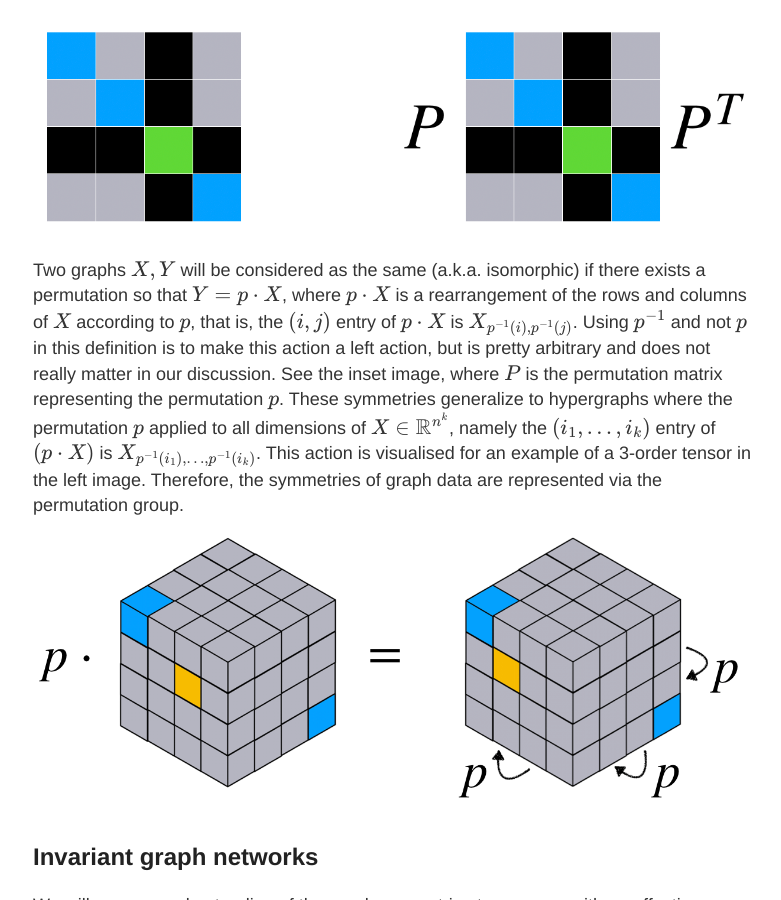
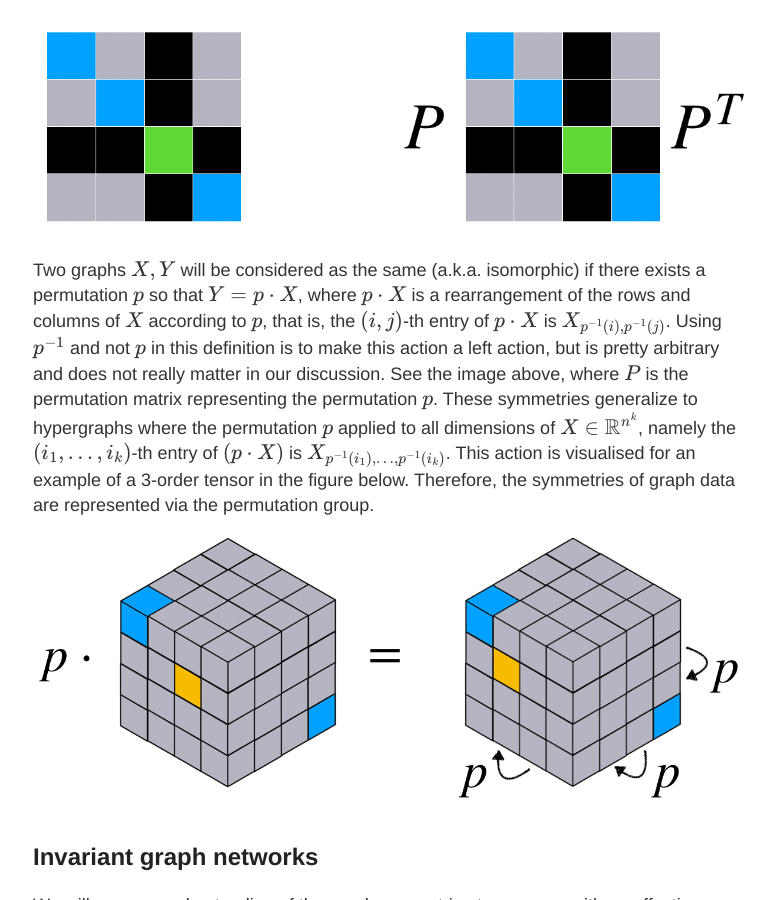
Before and after one commit to ylipman/ylipman.github.io, a Jekyll site: the page built from _posts/2019-7-17-An-introduction-to-Invariant-Graph-Networks.md, in a window 1280 px wide and 900 px high, scrolled down 5657 px. Shown: the whole window, without its empty margins (247-1028 px from the left). Built offline with Jekyll 4.4.1, drawn with Linux system fonts in a browser that asks for light colours; our own code applies the rules of GitHub Pages for plain Markdown files; formulas are drawn with MathJax 3; some of the changed text lies outside the part shown.

Commit message:
Update 2019-7-17-An-introduction-to-Invariant-Graph-Networks.md

```diff
--- a/_posts/2019-7-17-An-introduction-to-Invariant-Graph-Networks.md
+++ b/_posts/2019-7-17-An-introduction-to-Invariant-Graph-Networks.md
@@ -38,7 +38,7 @@
 ![Image](https://ylipman.github.io/images/2019-7-17/image064.png)
 
 
-A natural generalization of a graph is a hypergraph where information is attached not only to single elements and pairs of elements but also 3-tuples, 4-tuples, or in general k-tuples. We represent such data using $X\in\mathbb{R}^{n^k}$, and each entry $X_{i_1,i_2,\ldots,i_k}$ represents the information of the corresponding k-tuple of elements.  The images depict a simple graph and its tensor representation (matrix, top row) and a hypergraph of order 3 and its representing tensor (bottom row).
+A natural generalization of a graph is a hypergraph where information is attached not only to single elements and pairs of elements but also 3-tuples, 4-tuples, or in general k-tuples. We represent such data using $X\in\mathbb{R}^{n^k}$, and each entry $X_{i_1,i_2,\ldots,i_k}$ represents the information of the corresponding k-tuple of elements.  The figure above depicts a simple graph and its tensor representation (matrix). The figure below depicts a hypergraph of order 3 and its representing tensor.
 ![Image](https://ylipman.github.io/images/2019-7-17/image074.png)
 
 
@@ -47,7 +47,7 @@
 Transformations that do “not change” the input data will be called symmetries. Translations are symmetries of images, but different kind of data, such as graphs may exhibit other symmetries. Note that in the representations of graphs introduced above, one can choose a different ordering of the set of nodes which affect the resulting tensor representation $X$.
 ![Image](https://ylipman.github.io/images/2019-7-17/image081.png)
 
-Two graphs $X,Y$ will be considered as the same (a.k.a. isomorphic) if there exists a permutation  so that $Y=p\cdot X$, where $p\cdot X$ is a rearrangement of the rows and columns of $X$ according to $p$, that is, the $(i,j)$ entry of $p \cdot X$ is $X_{p^{-1}(i),p^{-1}(j)}$.  Using $p^{-1}$ and not $p$ in this definition is to make this action a left action, but is pretty arbitrary and does not really matter in our discussion. See the inset image, where $P$ is the permutation matrix representing the permutation $p$. These symmetries generalize to hypergraphs where the permutation $p$ applied to all dimensions of $X\in\mathbb{R}^{n^k}$, namely the $(i_1,\ldots,i_k)$ entry of $(p\cdot X)$ is $X_{p^{-1}(i_1),\ldots,p^{-1}(i_k)}$. This action is visualised for an example of a 3-order tensor in the left image. Therefore, the symmetries of graph data are represented via the permutation group.
+Two graphs $X,Y$ will be considered as the same (a.k.a. isomorphic) if there exists a permutation $p$ so that $Y=p\cdot X$, where $p\cdot X$ is a rearrangement of the rows and columns of $X$ according to $p$, that is, the $(i,j)$-th entry of $p \cdot X$ is $X_{p^{-1}(i),p^{-1}(j)}$.  Using $p^{-1}$ and not $p$ in this definition is to make this action a left action, but is pretty arbitrary and does not really matter in our discussion. See the image above, where $P$ is the permutation matrix representing the permutation $p$. These symmetries generalize to hypergraphs where the permutation $p$ applied to all dimensions of $X\in\mathbb{R}^{n^k}$, namely the $(i_1,\ldots,i_k)$-th entry of $(p\cdot X)$ is $X_{p^{-1}(i_1),\ldots,p^{-1}(i_k)}$. This action is visualised for an example of a 3-order tensor in the figure below. Therefore, the symmetries of graph data are represented via the permutation group.
 
 ![Image](https://ylipman.github.io/images/2019-7-17/image104.png)
 
```
